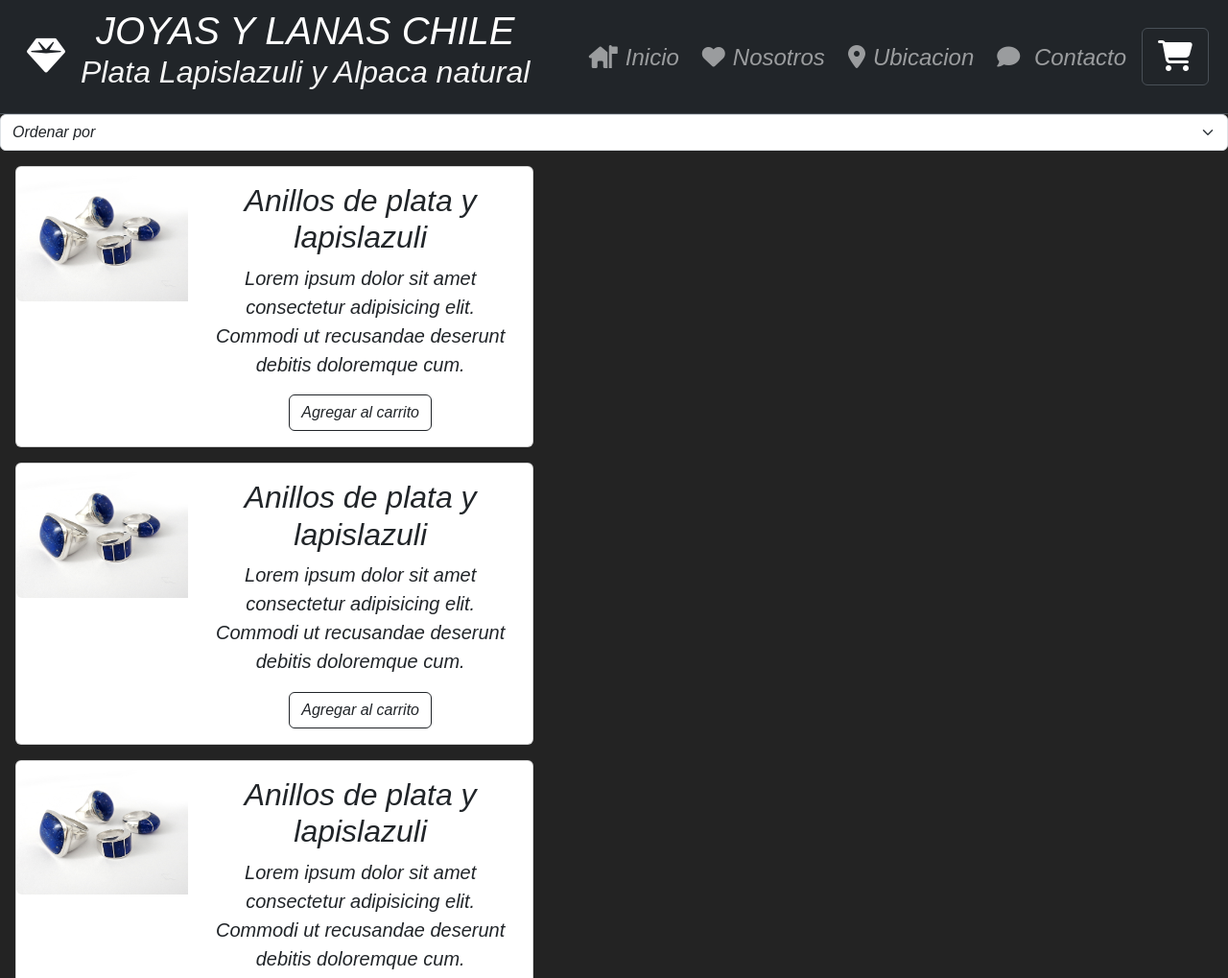
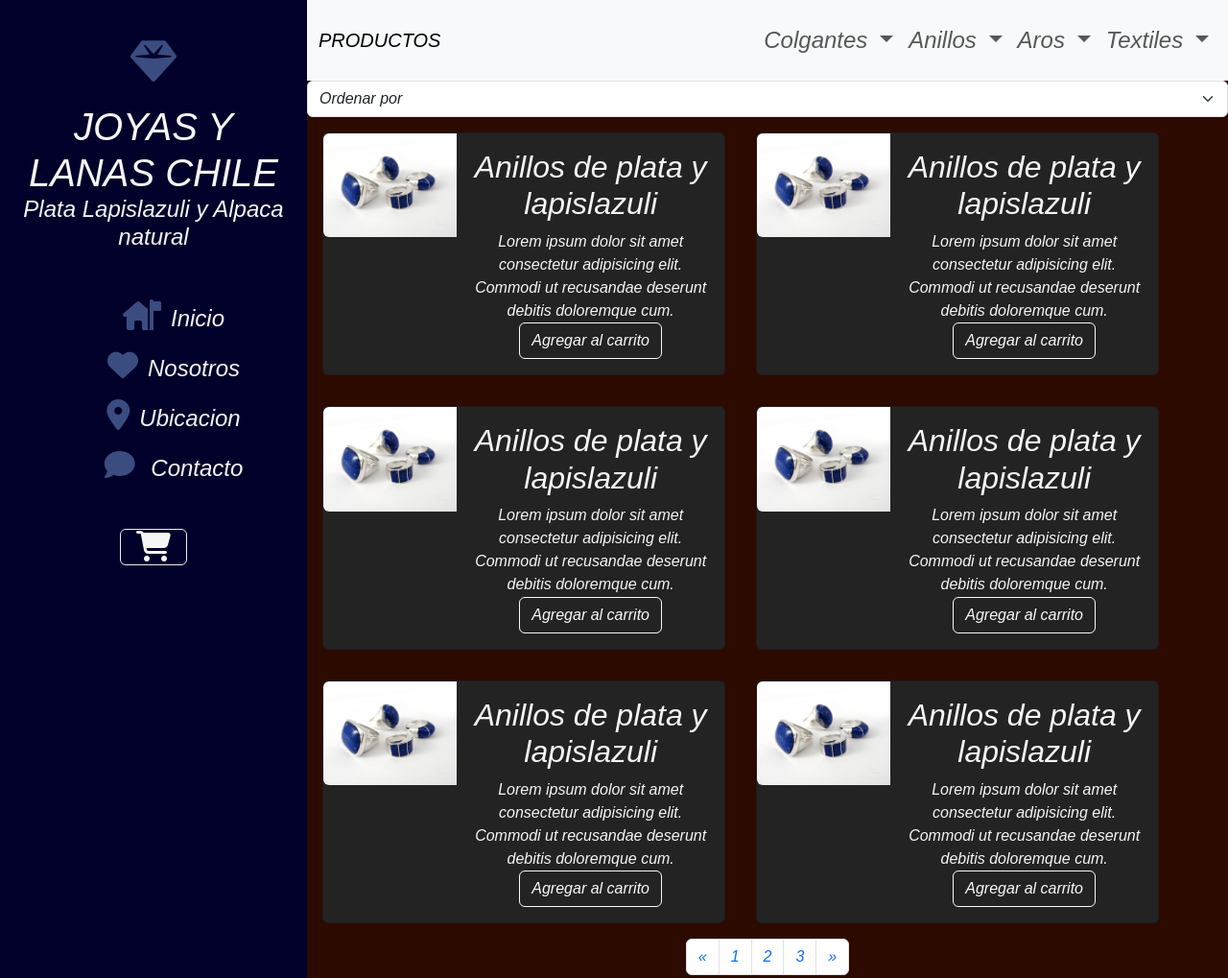
Before and after one commit to martanpegallo/JoyasYLanas_LandingPage, a plain HTML site: page index.html in a window 1280 px wide. Shown: the top 1019 px of the page at 96% size. Drawn offline with nearby package versions, Linux system fonts and the light colour scheme; a web font is replaced by a local one.

Commit message:
tercer commit

```diff
--- a/assets/css/style.css
+++ b/assets/css/style.css
@@ -1,3 +1,13 @@
+:root {
+  --text-color: whitesmoke;
+  --primary-color: #042553;
+  --secondary-color:#3b4c80;
+  --terciary-color:#2d0a00;
+  --background-color:#00002a;
+  --background-image:/assets/img/rocky-wall.png;
+  --accent-color:#533204;
+}
+
 * {
   margin: 0;
   padding: 0;
@@ -16,21 +26,126 @@ body {
   grid-template-columns: 100vw;
   grid-template-areas:
     "header"
+    "menu"
     "main"
     "pie";
+  background-color: var(--terciary-color);
+  background-image: var(--background-image);
+  color: var(--text-color);
+  font-size: 1.5rem;
+  line-height: 1.5;
+  text-align: center;
+}
+h1, h2, h3, h4, h5, h6, p {
+  margin: 0;
+  padding: 0;
+}
+a {
+  text-decoration: none;
+  color: var(--text-color);
+}
+
+/* Seccion logo y navegacion contenido */
+.navlogo {
+  grid-area: header;
+  display: flex;
+  justify-content: space-between;
+  align-items: center;
+  background-color: var(--background-color);
+  background-image: var(--background-image);
+  color: var(--text-color);
+}
+.logo {
+  display: flex;
+  justify-content: center;
+  align-items: center;
+}
+.logo i {
+  padding: 10px;
+  font-size: 2rem;
+  color: var(--secondary-color);
+}
+.menusection {
+  display: none;
+}
+.botones {
+  display: flex;
+  justify-content: center;
+  align-items: center;
+}
+.menusection ul{
+  list-style: none;
+}
+
+.menusection i {
+  padding: 10px;
+  font-size: 2rem;
+  color: var(--secondary-color);
+}
+
+
+/* seccion menu de productos */
+.menuproductos {
+  grid-area: menu;
+}
+
+/* Seccion main y cards productos */
+.main {
+  grid-area: main;
+}
+.cartasproductos {
+  display: flex;
+  flex-direction: row;
+  flex-wrap: wrap;
+}
+.main .card {
+  display: flex;
+  flex-direction: column;
+  justify-content: center;
+  align-items: center;
   background-color: #232323;
-  color: whitesmoke;
+  color: var(--text-color);
   font-size: 1.5rem;
   line-height: 1.5;
   text-align: center;
 }
 
-.header {
-  grid-area: header;
-}
-.main {
-  grid-area: main;
-}
+/* Seccion footer */
 .pie {
   grid-area: pie;
+  background-color: var(--background-color);
 }
+
+/* Media Queries */
+@media (min-width: 768px) {
+  body {
+  grid-template-columns: 25% 75%;
+  grid-template-areas:
+    "header menu"
+    "header main"
+    "header pie";
+  }
+  .navlogo {
+  display: flex;
+  flex-direction: column;
+  justify-content: flex-start;
+  align-items: center;
+  }
+  .logo {
+  flex-direction: column;
+  padding: 20px;
+  }
+  .logo i {
+  padding: 20px;
+  font-size: 3rem;
+  color: var(--secondary-color);
+  }
+  .menusection {
+    display: block;
+    margin: 20px 0 20px 0;
+  }
+  .botoncolapsable {
+    display: none;
+  }
+
+}
--- a/index.html
+++ b/index.html
@@ -26,59 +26,52 @@
     <link rel="stylesheet" href="./assets/css/style.css" />
   </head>
   <body>
-    <!-- header -->
-    <header class="header">
-      <nav
-        class="navbar navbar-expand-lg bg-dark border-bottom border-body"
-        data-bs-theme="dark"
-      >
-        <div class="container-fluid">
-          <!-- Logo y nombre/lema -->
-          <div class="d-flex">
-            <a class="navbar-brand m-3 fs-1" href="#">
+    <!-- Seccion header y logo -->
+    <aside class="navlogo">
+      <!-- Seccion logo marca lema -->
+      <div class="logo">
         <i class="fa-solid fa-gem"></i>
-            </a>
-            <div>
-              <span class="navbar-brand m-1 h1 text-start fs-1"
-                >JOYAS Y LANAS CHILE</span
-              >
-              <h2>Plata Lapislazuli y Alpaca natural</h2>
+        <div class="marcalema">
+          <h1 class="marca">JOYAS Y LANAS CHILE</h1>
+          <h4 class="lema">Plata Lapislazuli y Alpaca natural</h4>
         </div>
       </div>
-
-          <!-- Boton de menu colapsable -->
-          <button
-            class="navbar-toggler m-1"
-            type="button"
-            data-bs-toggle="collapse"
-            data-bs-target="#navbarNavAltMarkup"
-            aria-controls="navbarNavAltMarkup"
-            aria-expanded="false"
-            aria-label="Toggle navigation"
+      <!-- Seccion menu hamburguesa -->
+      <div class="menusection">
+        <ul>
+          <li>
+            <a href="#"
+              ><i class="fa-solid fa-house-flag"></i>Inicio</a
             >
-            <span class="navbar-toggler-icon"></span>
-          </button>
-          <div
-            class="collapse navbar-collapse justify-content-end"
-            id="navbarNavAltMarkup"
+          </li>
+          <li>
+            <a href="#"
+              ><i class="fa-solid fa-heart"></i>Nosotros</a
             >
-            <div class="navbar-nav">
-              <a class="nav-link p-2" aria-current="page" href="#"
-                ><i class="fa-solid fa-house-flag p-2"></i>Inicio</a
+          </li>
+          <li>
+            <a href="#"
+              ><i class="fa-solid fa-location-dot"></i>Ubicacion</a
             >
-              <a class="nav-link p-2" href="#"
-                ><i class="fa-solid fa-heart p-2"></i>Nosotros</a
+          </li>
+          <li>
+            <a href="#"
+              ><i class="fa-solid fa-comment"></i> Contacto</a
             >
-              <a class="nav-link p-2" href="#"
-                ><i class="fa-solid fa-location-dot p-2"></i>Ubicacion</a
+          </li>
+        </ul>
+      </div>
+      <!-- Seccion botones -->
+      <div class="botones">
+        <div class="botoncolapsable">
+        <a
+          class="navbar-brand m-2 px-3 fs-2 border border-light-subtle rounded-2"
+          href="#"
         >
-              <a class="nav-link p-2" href="#"
-                ><i class="fa-solid fa-comment p-2"></i> Contacto</a
-              >
+          <i class="fa-solid fa-bars"></i>
+        </a>
         </div>
-          </div>
-          <!-- boton carrito de compras -->
-          <div class="d-flex">
+        <div class="carrito">
           <a
           class="navbar-brand m-2 px-3 fs-2 border border-light-subtle rounded-2"
           href="#"
@@ -87,36 +80,68 @@
         </a>
         </div>
       </div>
-      </nav>
-    </header>
+    </aside>
 
-    <!-- menu -->
+  <!-- Seccion menu productos -->
+  <nav class="menuproductos">
     <nav class="navbar navbar-expand-sm bg-body-tertiary">
       <div class="container-fluid">
         <a class="navbar-brand" href="#">PRODUCTOS</a>
-        <button
-          class="navbar-toggler"
-          type="button"
-          data-bs-toggle="collapse"
-          data-bs-target="#navbarNavDropdown"
-          aria-controls="navbarNavDropdown"
+        <div class="navbar" id="navbarNavDropdown">
+          <ul class="navbar-nav">
+            <li class="nav-item dropdown">
+              <a
+                class="nav-link dropdown-toggle"
+                href="#"
+                role="button"
+                data-bs-toggle="dropdown"
                 aria-expanded="false"
-          aria-label="Toggle navigation"
               >
-          <span class="navbar-toggler-icon"></span>
-        </button>
-        <div class="collapse navbar-collapse" id="navbarNavDropdown">
-          <ul class="navbar-nav">
-            <li class="nav-item">
-              <a class="nav-link active" aria-current="page" href="#"
-                >Colgantes</a
-              >
+                Colgantes
+              </a>
+              <ul class="dropdown-menu">
+                <li><a class="dropdown-item" href="#">Action</a></li>
+                <li><a class="dropdown-item" href="#">Another action</a></li>
+                <li>
+                  <a class="dropdown-item" href="#">Something else here</a>
+                </li>
+              </ul>
             </li>
             <li class="nav-item">
-              <a class="nav-link" href="#">Anillos</a>
+              <a
+                class="nav-link dropdown-toggle"
+                href="#"
+                role="button"
+                data-bs-toggle="dropdown"
+                aria-expanded="false"
+              >
+                Anillos
+              </a>
+              <ul class="dropdown-menu">
+                <li><a class="dropdown-item" href="#">Action</a></li>
+                <li><a class="dropdown-item" href="#">Another action</a></li>
+                <li>
+                  <a class="dropdown-item" href="#">Something else here</a>
+                </li>
+              </ul>
             </li>
             <li class="nav-item">
-              <a class="nav-link" href="#">Aros</a>
+              <a
+                class="nav-link dropdown-toggle"
+                href="#"
+                role="button"
+                data-bs-toggle="dropdown"
+                aria-expanded="false"
+              >
+                Aros
+              </a>
+              <ul class="dropdown-menu">
+                <li><a class="dropdown-item" href="#">Action</a></li>
+                <li><a class="dropdown-item" href="#">Another action</a></li>
+                <li>
+                  <a class="dropdown-item" href="#">Something else here</a>
+                </li>
+              </ul>
             </li>
             <li class="nav-item dropdown">
               <a
@@ -126,7 +151,7 @@
                 data-bs-toggle="dropdown"
                 aria-expanded="false"
               >
-                Dropdown link
+                Textiles
               </a>
               <ul class="dropdown-menu">
                 <li><a class="dropdown-item" href="#">Action</a></li>
@@ -140,10 +165,12 @@
         </div>
       </div>
     </nav>
+  </nav>
 
-    <!-- main -->
+
+    <!-- Seccion main -->
     <main class="main">
-      <!-- filtro de busqueda -->
+      <!-- Seccion filtro de busqueda -->
       <div class="Filtro">
         <select class="form-select" aria-label="Default select example">
           <option selected>Ordenar por</option>
@@ -152,9 +179,11 @@
           <option value="3">Tipo</option>
         </select>
       </div>
+      <!-- Seccion cartas de productos -->
+      <div class="cartasproductos">
         <!-- carta 1 -->
       <div class="cards">
-        <div class="card m-3" style="max-width: 540px">
+        <div class="card m-3" style="max-width: 420px">
           <div class="row g-0">
             <div class="col-md-4">
               <img
@@ -166,11 +195,11 @@
             <div class="col-md-8">
               <div class="card-body">
                 <h5 class="card-title fs-2">Anillos de plata y lapislazuli</h5>
-                <p class="card-text fs-5">
+                <p class="card-text fs-6">
                   Lorem ipsum dolor sit amet consectetur adipisicing elit.
                   Commodi ut recusandae deserunt debitis doloremque cum.
                 </p>
-                <button type="button" class="btn btn-outline-dark">
+                <button type="button" class="btn btn-outline-light">
                   Agregar al carrito
                 </button>
               </div>
@@ -180,7 +209,7 @@
       </div>
       <!-- carta 2 -->
       <div class="cards">
-        <div class="card m-3" style="max-width: 540px">
+        <div class="card m-3" style="max-width: 420px">
           <div class="row g-0">
             <div class="col-md-4">
               <img
@@ -192,11 +221,11 @@
             <div class="col-md-8">
               <div class="card-body">
                 <h5 class="card-title fs-2">Anillos de plata y lapislazuli</h5>
-                <p class="card-text fs-5">
+                <p class="card-text fs-6">
                   Lorem ipsum dolor sit amet consectetur adipisicing elit.
                   Commodi ut recusandae deserunt debitis doloremque cum.
                 </p>
-                <button type="button" class="btn btn-outline-dark">
+                <button type="button" class="btn btn-outline-light">
                   Agregar al carrito
                 </button>
               </div>
@@ -206,7 +235,7 @@
       </div>
       <!-- carta 3 -->
       <div class="cards">
-        <div class="card m-3" style="max-width: 540px">
+        <div class="card m-3" style="max-width: 420px">
           <div class="row g-0">
             <div class="col-md-4">
               <img
@@ -218,11 +247,11 @@
             <div class="col-md-8">
               <div class="card-body">
                 <h5 class="card-title fs-2">Anillos de plata y lapislazuli</h5>
-                <p class="card-text fs-5">
+                <p class="card-text fs-6">
                   Lorem ipsum dolor sit amet consectetur adipisicing elit.
                   Commodi ut recusandae deserunt debitis doloremque cum.
                 </p>
-                <button type="button" class="btn btn-outline-dark">
+                <button type="button" class="btn btn-outline-light">
                   Agregar al carrito
                 </button>
               </div>
@@ -232,7 +261,7 @@
       </div>
       <!-- carta 4 -->
       <div class="cards">
-        <div class="card m-3" style="max-width: 540px">
+        <div class="card m-3" style="max-width: 420px">
           <div class="row g-0">
             <div class="col-md-4">
               <img
@@ -244,11 +273,11 @@
             <div class="col-md-8">
               <div class="card-body">
                 <h5 class="card-title fs-2">Anillos de plata y lapislazuli</h5>
-                <p class="card-text fs-5">
+                <p class="card-text fs-6">
                   Lorem ipsum dolor sit amet consectetur adipisicing elit.
                   Commodi ut recusandae deserunt debitis doloremque cum.
                 </p>
-                <button type="button" class="btn btn-outline-dark">
+                <button type="button" class="btn btn-outline-light">
                   Agregar al carrito
                 </button>
               </div>
@@ -258,7 +287,7 @@
       </div>
       <!-- carta 5 -->
       <div class="cards">
-        <div class="card m-3" style="max-width: 540px">
+        <div class="card m-3" style="max-width: 420px">
           <div class="row g-0">
             <div class="col-md-4">
               <img
@@ -270,11 +299,11 @@
             <div class="col-md-8">
               <div class="card-body">
                 <h5 class="card-title fs-2">Anillos de plata y lapislazuli</h5>
-                <p class="card-text fs-5">
+                <p class="card-text fs-6">
                   Lorem ipsum dolor sit amet consectetur adipisicing elit.
                   Commodi ut recusandae deserunt debitis doloremque cum.
                 </p>
-                <button type="button" class="btn btn-outline-dark">
+                <button type="button" class="btn btn-outline-light">
                   Agregar al carrito
                 </button>
               </div>
@@ -284,7 +313,7 @@
       </div>
       <!-- carta 6 -->
       <div class="cards">
-        <div class="card m-3" style="max-width: 540px">
+        <div class="card m-3" style="max-width: 420px">
           <div class="row g-0">
             <div class="col-md-4">
               <img
@@ -296,11 +325,11 @@
             <div class="col-md-8">
               <div class="card-body">
                 <h5 class="card-title fs-2">Anillos de plata y lapislazuli</h5>
-                <p class="card-text fs-5">
+                <p class="card-text fs-6">
                   Lorem ipsum dolor sit amet consectetur adipisicing elit.
                   Commodi ut recusandae deserunt debitis doloremque cum.
                 </p>
-                <button type="button" class="btn btn-outline-dark">
+                <button type="button" class="btn btn-outline-light">
                   Agregar al carrito
                 </button>
               </div>
@@ -308,6 +337,8 @@
           </div>
         </div>
       </div>
+      </div>
+
       <!-- paginacion -->
       <div class="paginacion d-flex justify-content-center">
         <nav aria-label="Page navigation example m-3 ">
@@ -330,7 +361,7 @@
       </div>
     </main>
 
-    <!-- footer -->
+    <!-- Seccion footer y rs -->
     <footer class="pie">
       <div class="container m-0">
         <div class="row">
```
Also changed, not shown: assets/img/rocky-wall.png (added), 2 other files. Lines whose indentation alone changed are shown as unchanged.
